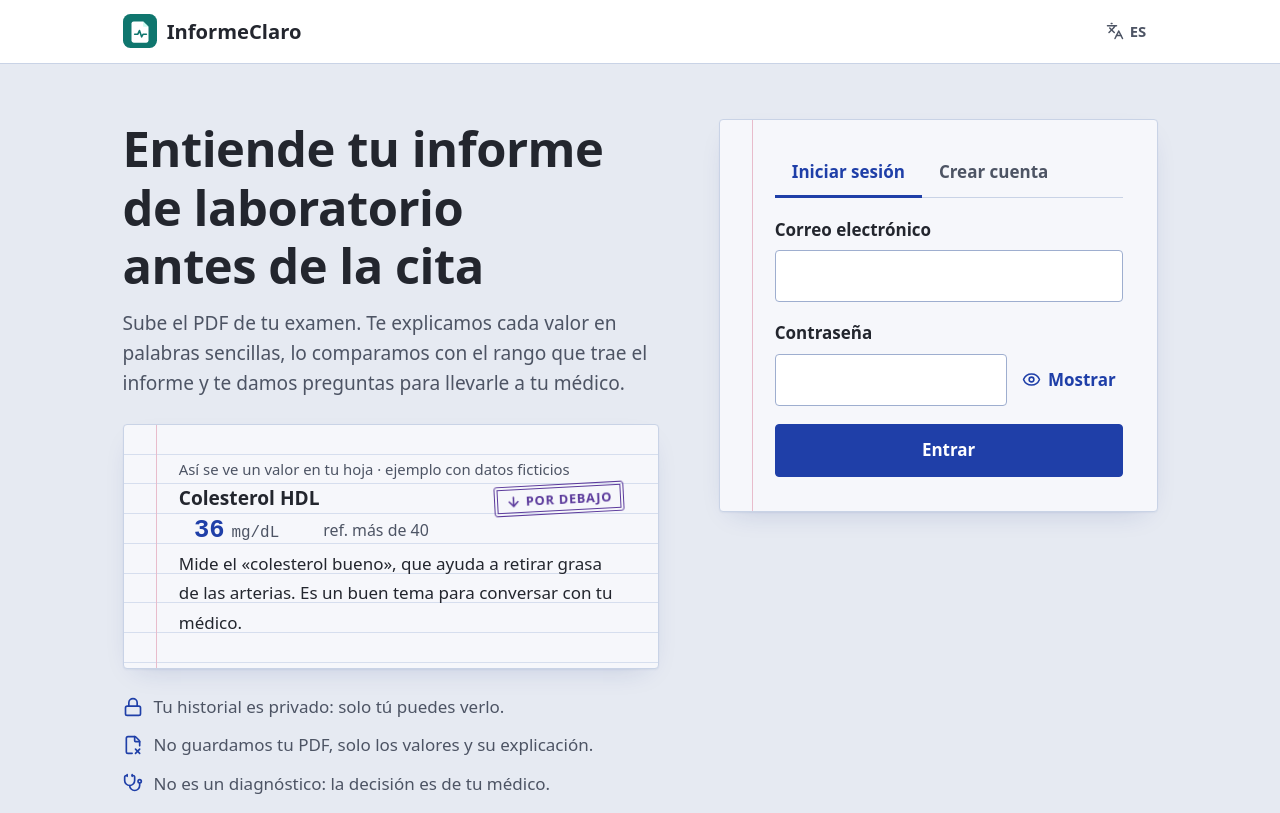
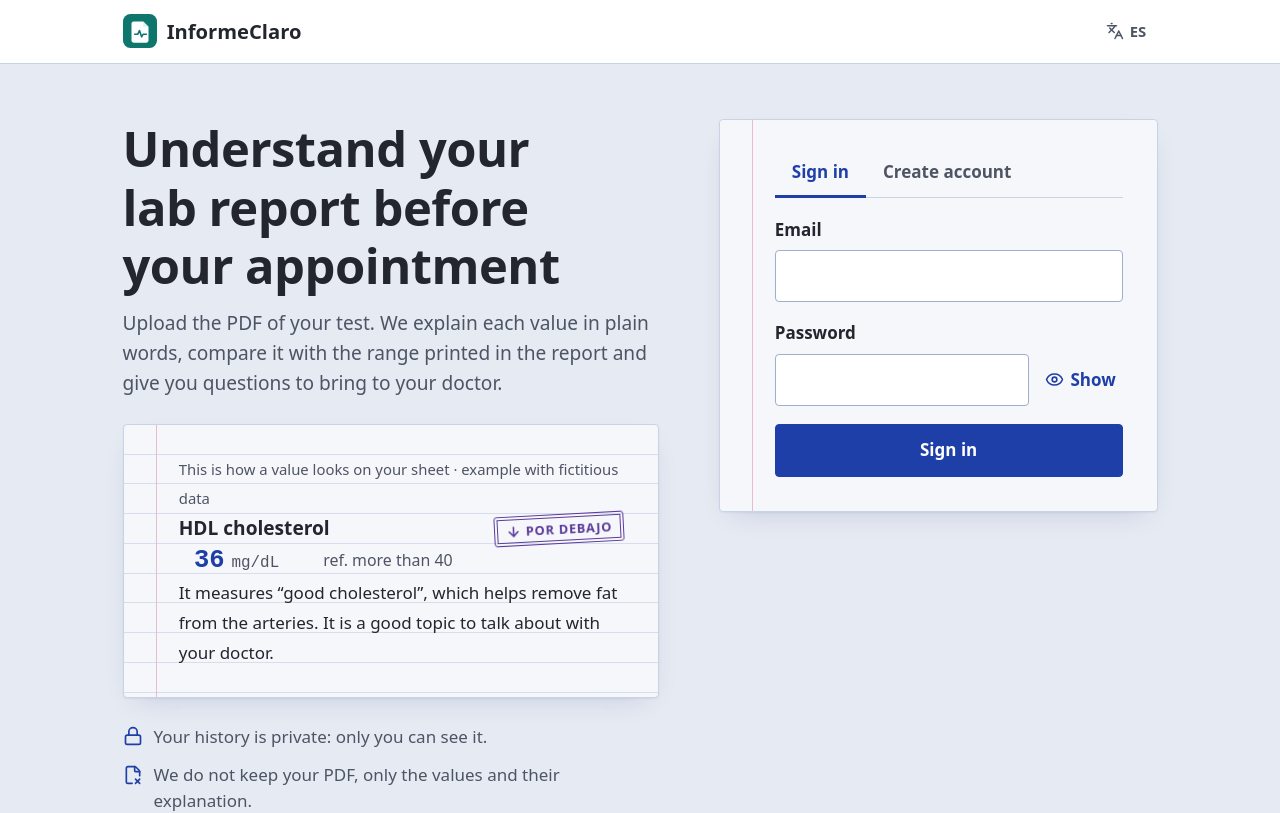
Before and after one commit to Andres766/informe-claro-frontend, a React (Vite) app: page / in a window 1280 px wide. Shown: the top 813 px of the page. Built offline with nearby package versions, Linux system fonts and the light colour scheme; no server answers; a web font is replaced by a local one.

Commit message:
Traduce la pantalla de acceso
Título, ejemplo de renglón sellado, garantías, pestañas, campos, botones y textos de ayuda en español e inglés.

```diff
--- a/src/components/Acceso.jsx
+++ b/src/components/Acceso.jsx
@@ -1,9 +1,11 @@
 import { useState } from 'react'
 import { AlertCircle, Eye, EyeOff, FileX2, Lock, Stethoscope } from 'lucide-react'
 import { api, sesion } from '../api'
+import { useIdioma } from '../i18n/contexto'
 import Sello from './Sello'
 
 export default function Acceso({ onIngreso, aviso }) {
+  const { t } = useIdioma()
   const [modo, setModo] = useState('login') // 'login' | 'registro'
   const [datos, setDatos] = useState({ nombre: '', email: '', password: '' })
   const [verPassword, setVerPassword] = useState(false)
@@ -39,73 +41,67 @@ export default function Acceso({ onIngreso, aviso }) {
   return (
     <section className="acceso">
       <div className="acceso__intro">
-        <h1>Entiende tu informe de laboratorio antes de la cita</h1>
-        <p className="entrada">
-          Sube el PDF de tu examen. Te explicamos cada valor en palabras sencillas, lo comparamos con
-          el rango que trae el informe y te damos preguntas para llevarle a tu médico.
-        </p>
+        <h1>{t('acceso.titulo')}</h1>
+        <p className="entrada">{t('acceso.entrada')}</p>
       </div>
 
       <figure className="hoja hoja--rayada acceso__ejemplo">
-        <figcaption>Así se ve un valor en tu hoja · ejemplo con datos ficticios</figcaption>
+        <figcaption>{t('acceso.ejemploLeyenda')}</figcaption>
         <div className="valor valor--ejemplo">
-          <span className="valor__nombre">Colesterol HDL</span>
+          <span className="valor__nombre">{t('acceso.ejemploNombre')}</span>
           <span className="valor__cifra"><span className="valor__numero">36</span><small>mg/dL</small></span>
-          <span className="valor__rango">ref. más de 40</span>
+          <span className="valor__rango">{t('acceso.ejemploRango')}</span>
           <span className="valor__sello"><Sello estado="bajo" /></span>
-          <p className="valor__frase">
-            Mide el «colesterol bueno», que ayuda a retirar grasa de las arterias. Es un buen tema
-            para conversar con tu médico.
-          </p>
+          <p className="valor__frase">{t('acceso.ejemploFrase')}</p>
         </div>
       </figure>
 
       <ul className="promesas acceso__promesas">
-        <li><Lock size={20} aria-hidden="true" /> Tu historial es privado: solo tú puedes verlo.</li>
-        <li><FileX2 size={20} aria-hidden="true" /> No guardamos tu PDF, solo los valores y su explicación.</li>
-        <li><Stethoscope size={20} aria-hidden="true" /> No es un diagnóstico: la decisión es de tu médico.</li>
+        <li><Lock size={20} aria-hidden="true" /> {t('acceso.privado')}</li>
+        <li><FileX2 size={20} aria-hidden="true" /> {t('acceso.sinPdf')}</li>
+        <li><Stethoscope size={20} aria-hidden="true" /> {t('acceso.noDiagnostico')}</li>
       </ul>
 
       <form className="hoja formulario acceso__form" onSubmit={enviar} noValidate>
-        <div className="pestanas" role="tablist" aria-label="Acceso">
+        <div className="pestanas" role="tablist" aria-label={t('acceso.pestanas')}>
           <button type="button" role="tab" aria-selected={!esRegistro} className={!esRegistro ? 'activa' : ''}
             onClick={() => cambiarModo('login')}>
-            Iniciar sesión
+            {t('acceso.entrar')}
           </button>
           <button type="button" role="tab" aria-selected={esRegistro} className={esRegistro ? 'activa' : ''}
             onClick={() => cambiarModo('registro')}>
-            Crear cuenta
+            {t('acceso.crear')}
           </button>
         </div>
 
-        <h2 className="sr-only">{esRegistro ? 'Crear cuenta' : 'Iniciar sesión'}</h2>
+        <h2 className="sr-only">{esRegistro ? t('acceso.crear') : t('acceso.entrar')}</h2>
         {aviso && !error && <p className="nota" role="status">{aviso}</p>}
 
         {esRegistro && (
           <label className="campo">
-            <span>Tu nombre</span>
+            <span>{t('acceso.nombre')}</span>
             <input name="nombre" value={datos.nombre} onChange={cambiar} autoComplete="name" required />
           </label>
         )}
         <label className="campo">
-          <span>Correo electrónico</span>
+          <span>{t('acceso.email')}</span>
           <input name="email" type="email" inputMode="email" value={datos.email} onChange={cambiar}
             autoComplete="email" required />
         </label>
         <label className="campo">
-          <span>Contraseña</span>
+          <span>{t('acceso.password')}</span>
           <span className="campo__con-boton">
             <input name="password" type={verPassword ? 'text' : 'password'} value={datos.password} onChange={cambiar}
               required minLength={esRegistro ? 8 : undefined}
               autoComplete={esRegistro ? 'new-password' : 'current-password'}
               aria-describedby={esRegistro ? 'ayuda-password' : undefined} />
             <button type="button" className="boton-texto" onClick={() => setVerPassword(!verPassword)}
-              aria-label={verPassword ? 'Ocultar contraseña' : 'Mostrar contraseña'} aria-pressed={verPassword}>
+              aria-label={verPassword ? t('acceso.ocultarPassword') : t('acceso.mostrarPassword')} aria-pressed={verPassword}>
               {verPassword ? <EyeOff size={19} aria-hidden="true" /> : <Eye size={19} aria-hidden="true" />}
-              {verPassword ? 'Ocultar' : 'Mostrar'}
+              {verPassword ? t('acceso.ocultar') : t('acceso.mostrar')}
             </button>
           </span>
-          {esRegistro && <small id="ayuda-password">Mínimo 8 caracteres.</small>}
+          {esRegistro && <small id="ayuda-password">{t('acceso.minimo')}</small>}
         </label>
 
         {error && (
@@ -113,7 +109,7 @@ export default function Acceso({ onIngreso, aviso }) {
         )}
 
         <button className="boton" disabled={enviando}>
-          {enviando ? 'Un momento…' : esRegistro ? 'Crear mi cuenta' : 'Entrar'}
+          {enviando ? t('acceso.enviando') : esRegistro ? t('acceso.botonCrear') : t('acceso.botonEntrar')}
         </button>
       </form>
     </section>
```
